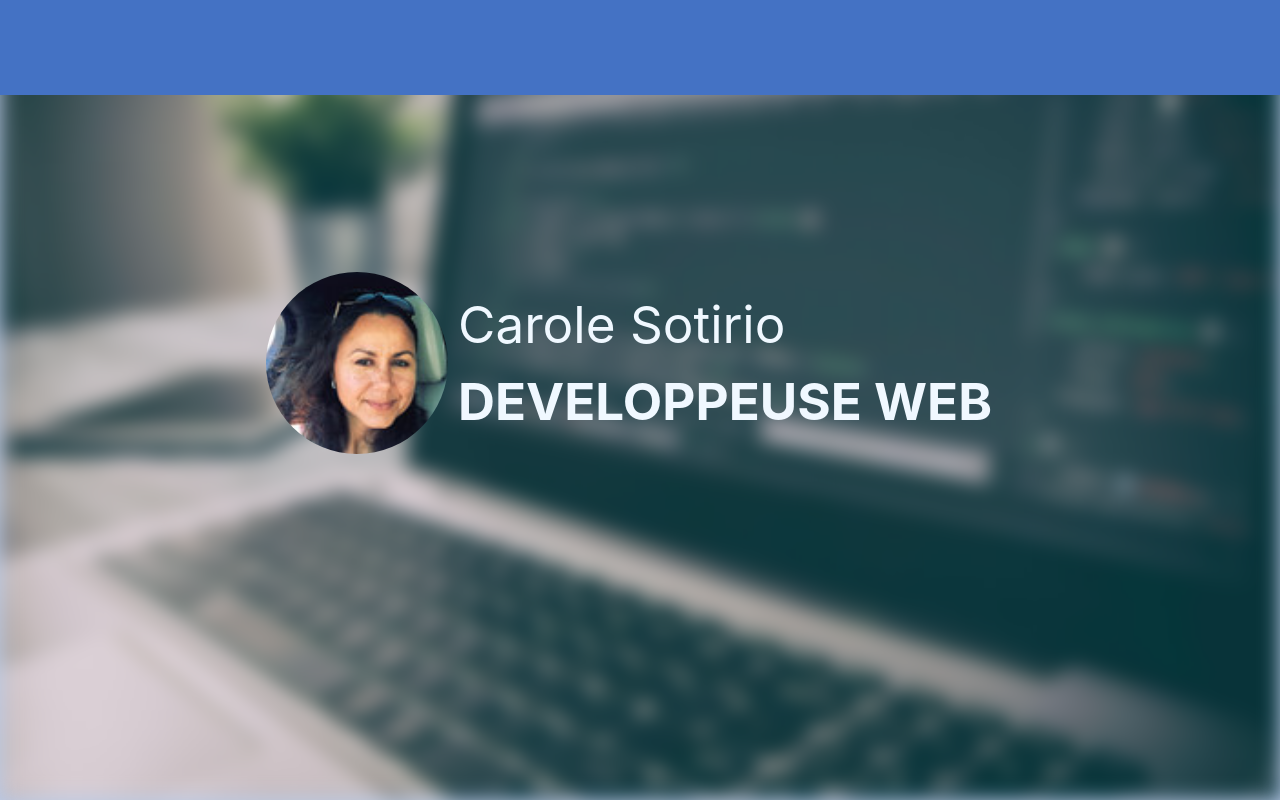
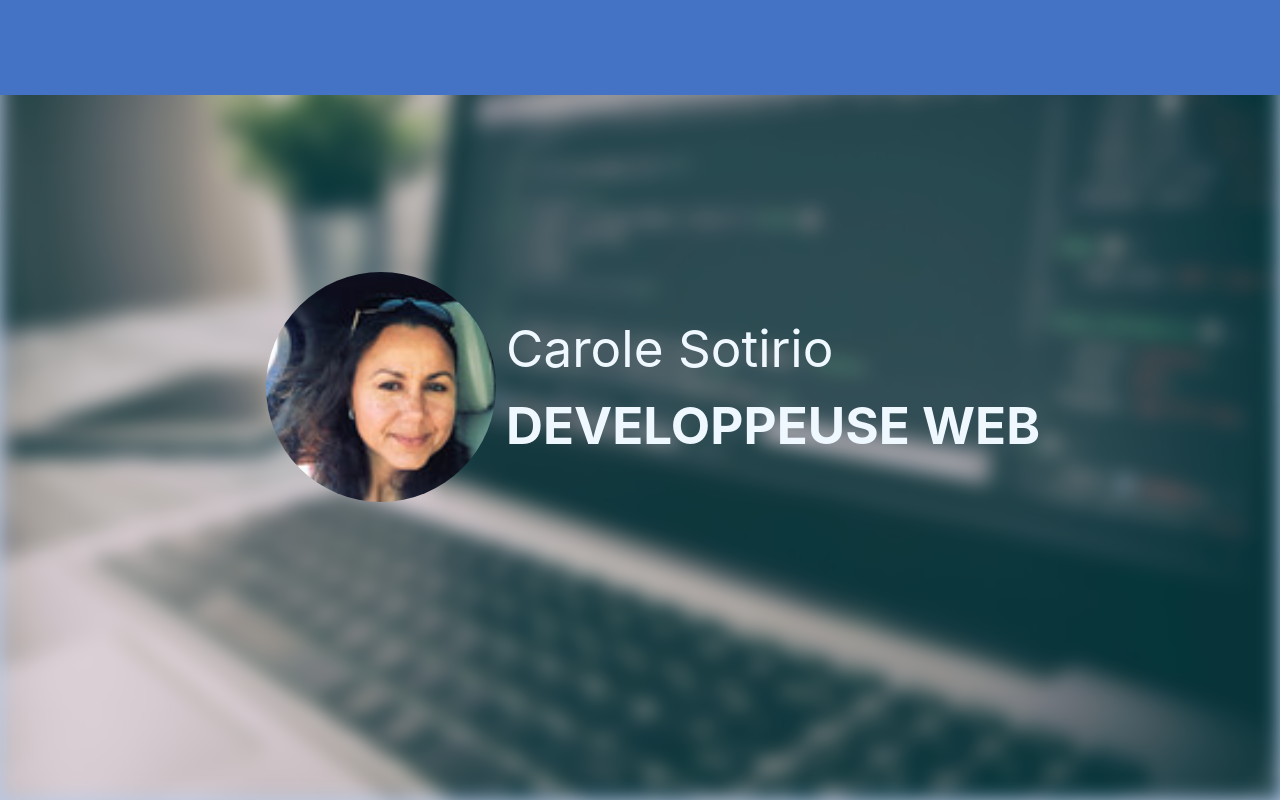
Before and after one commit to CSO-DEV/ReactPortfolio, a React (Create React App) app: page / in a window 1280 px wide. Built offline with nearby package versions, Linux system fonts and the light colour scheme.

Commit message:
style identite

```diff
--- a/src/assets/Navigation/style.scss
+++ b/src/assets/Navigation/style.scss
@@ -18,12 +18,10 @@ $centrageleftInit: (100vw/5);
       justify-content: space-between;
     }
   }
-  @media (min-width: 992px) {
-  }
   .identite {
     background-color: transparent;
     color: $texteBlanc !important;
-    height: 15vw;
+    height: 30vh;
     font-size: 4vw;
     cursor: default;
     display: flex;
@@ -37,7 +35,7 @@ $centrageleftInit: (100vw/5);
       from {
         top: $centrageTopInit;
         left: $centrageleftInit;
-        height: 15vw;
+        height: 30vh;
         font-size: 4vw;
         position: absolute;
       }
@@ -66,18 +64,6 @@ $centrageleftInit: (100vw/5);
       height: 100%;
       margin: auto 10px auto 10px;
       border-radius: 100%;
-      /*animation: photoPropos $dureeAnimationDepart $tempoAnimationDepart
-        ease-in-out forwards;
-      @keyframes photoPropos {
-        from {
-          width: 100%;
-          height: 100%;
-        }
-        to {
-          width: 80px;
-          height: 100%;
-        }
-      }*/
     }
   }
 
@@ -132,7 +118,6 @@ $centrageleftInit: (100vw/5);
         background-color: lighten($Bleu, 5%) !important;
       }
     }
-
     .texteNavigation {
       margin-right: 5px !important;
     }
```
